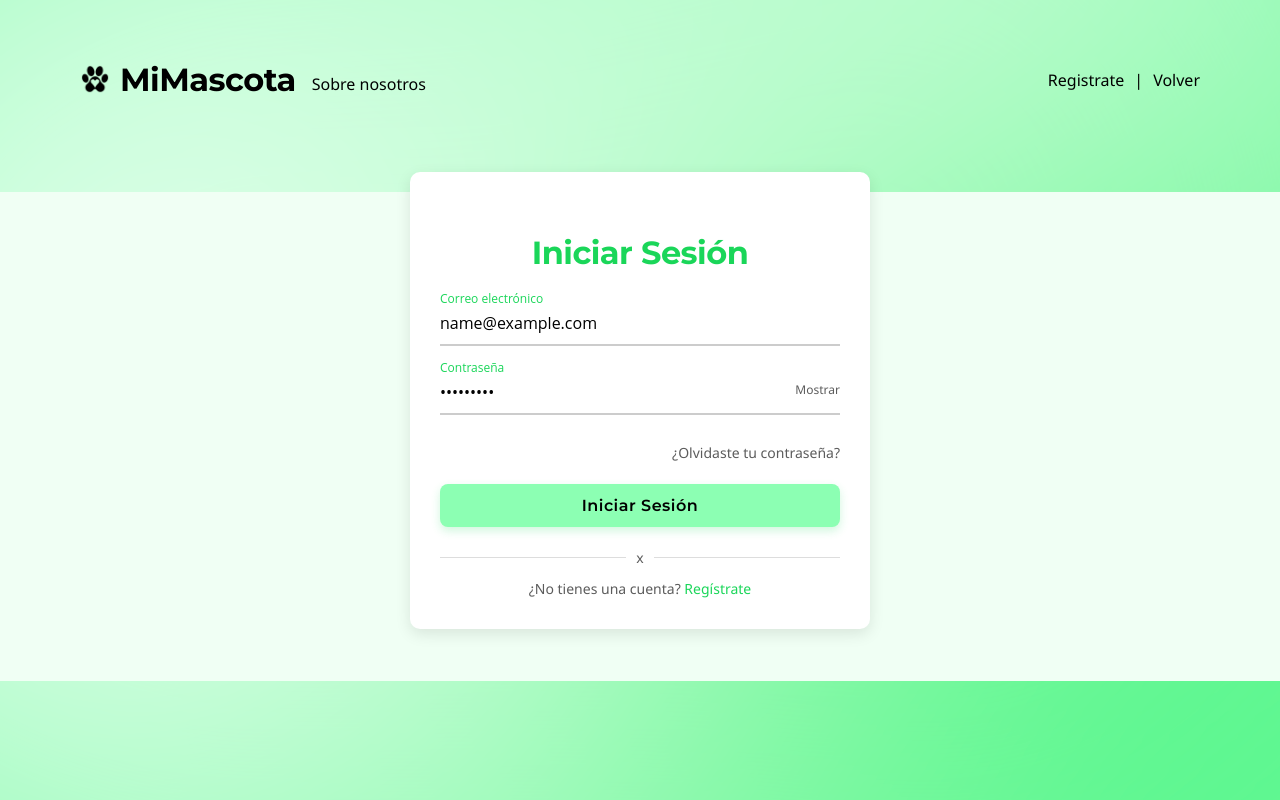
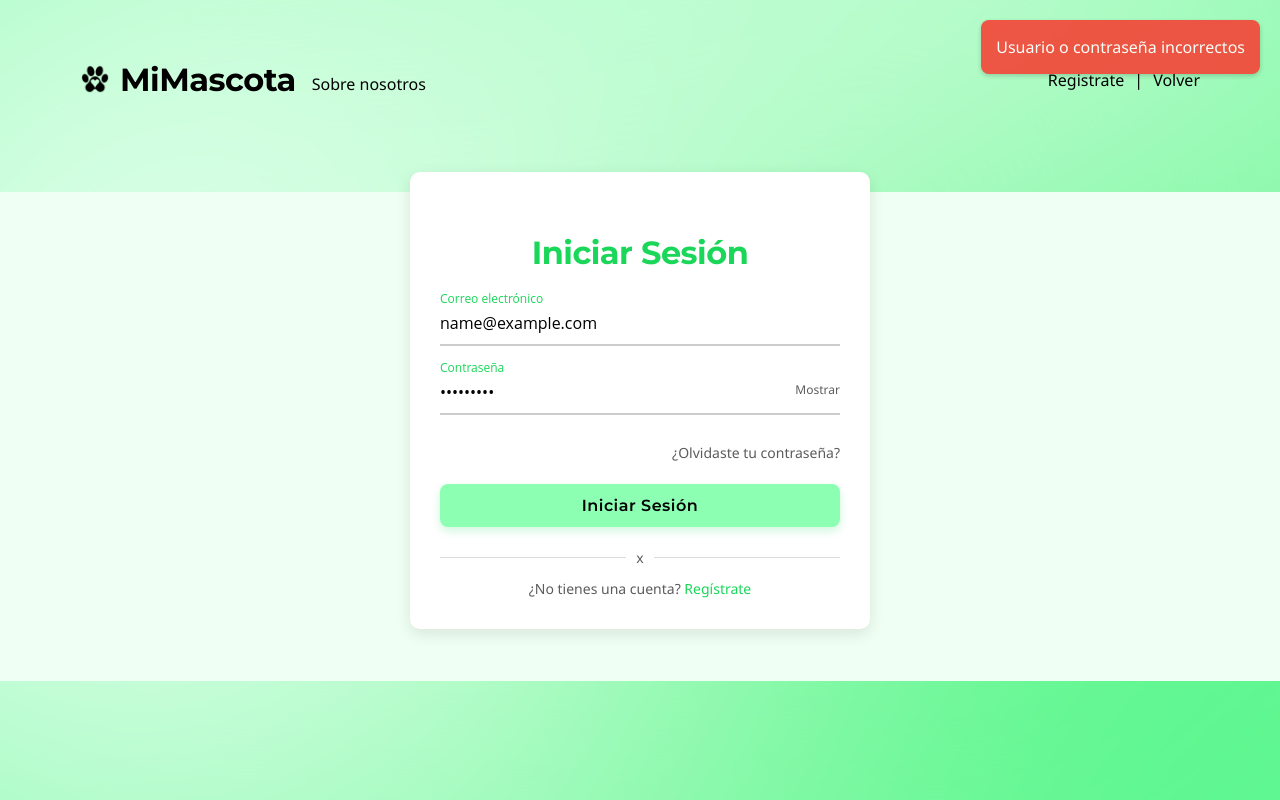
Before and after one commit to CarlosPad08/frontend-proyecto-mascotas, a React (Vite) app: page /signin in a window 1280 px wide. Both pictures are taken after typing "name@example.com", "Sample123" into the empty fields and a click on the button "Iniciar Sesión". Built offline with nearby package versions, Linux system fonts and the light colour scheme; no server answers.

Commit message:
se agrega mensaje de error al intentar iniciar sesion

```diff
--- a/src/components/SignIn.jsx
+++ b/src/components/SignIn.jsx
@@ -3,6 +3,7 @@ import { useNavigate } from 'react-router-dom';
 import axiosInstance from '../api/axios.js';
 import "../styles/signin.css";
 import SuccessAlert from './alerts/components/SuccessAlert';
+import ErrorAlert from './alerts/components/ErrorAlert'; // ✅ Importar el ErrorAlert
 
 function SignIn() {
   const [showPassword, setShowPassword] = useState(false);
@@ -10,7 +11,8 @@ function SignIn() {
     email: '',
     contrasena: ''
   });
-  const [showAlert, setShowAlert] = useState(false); // ✅ Estado para el Toast
+  const [showSuccessAlert, setShowSuccessAlert] = useState(false);
+  const [showErrorAlert, setShowErrorAlert] = useState(false); // ✅ Estado para el error
 
   const navigate = useNavigate();
 
@@ -25,7 +27,6 @@ function SignIn() {
   const handleSubmit = (e) => {
     e.preventDefault();
 
-    // Verificar si es un usuario, refugio, veterinaria o guardería
     const emailDiferenciador = formData.email.split('@')[1]?.split('.')[0];
 
     let path = '/api/auth/login';
@@ -46,23 +47,22 @@ function SignIn() {
       { withCredentials: true }
       )
       .then((response) => {
-        // Guardar la respuesta en el localStorage
         const userData = response.data;
         localStorage.setItem('userData', JSON.stringify(userData));
         console.log('Datos del usuario:', userData);
 
-        // ✅ Mostrar la alerta visual
-        setShowAlert(true);
-
-        // 🔄 Redirigir después de 3 segundos
+        // ✅ Mostramos el alert de éxito
+        setShowSuccessAlert(true);
         setTimeout(() => {
-          setShowAlert(false);
+          setShowSuccessAlert(false);
           navigate(redirectPath);
         }, 3000);
       })
       .catch((error) => {
         console.error('Error al iniciar sesión:', error);
-        alert('Error al iniciar sesión. Por favor, verifica tus credenciales.');
+        // ✅ Mostramos el alert de error
+        setShowErrorAlert(true);
+        setTimeout(() => setShowErrorAlert(false), 3000);
       });
   };
 
@@ -72,12 +72,20 @@ function SignIn() {
 
   return (
     <div className="signin-container">
-      {showAlert && (
+      {showSuccessAlert && (
         <SuccessAlert
           message="¡Inicio de sesión exitoso!"
-          onClose={() => setShowAlert(false)}
+          onClose={() => setShowSuccessAlert(false)}
         />
       )}
+
+      {showErrorAlert && (
+        <ErrorAlert
+          message="Usuario o contraseña incorrectos"
+          onClose={() => setShowErrorAlert(false)}
+        />
+      )}
+
       <div className="signin-form-container">
         <h2>Iniciar Sesión</h2>
         <form onSubmit={handleSubmit}>
--- /dev/null
+++ b/src/components/alerts/components/ErrorAlert.jsx
@@ -0,0 +1,20 @@
+import React, { useEffect } from 'react';
+import '../../alerts/styles/ErrorAlert.css';
+
+const ErrorAlert = ({ message, onClose }) => {
+  useEffect(() => {
+    const timer = setTimeout(() => {
+      onClose();
+    }, 3000);
+
+    return () => clearTimeout(timer);
+  }, [onClose]);
+
+  return (
+    <div className="error-alert">
+      {message}
+    </div>
+  );
+};
+
+export default ErrorAlert;
--- /dev/null
+++ b/src/components/alerts/styles/ErrorAlert.css
@@ -0,0 +1,13 @@
+.error-alert {
+    position: fixed;
+    top: 20px;
+    right: 20px;
+    background-color: #f44336;
+    color: white;
+    padding: 15px;
+    border-radius: 8px;
+    box-shadow: 0 2px 5px rgba(0, 0, 0, 0.2);
+    z-index: 1000;
+    opacity: 0.9;
+    transition: opacity 0.3s ease;
+  }
```
